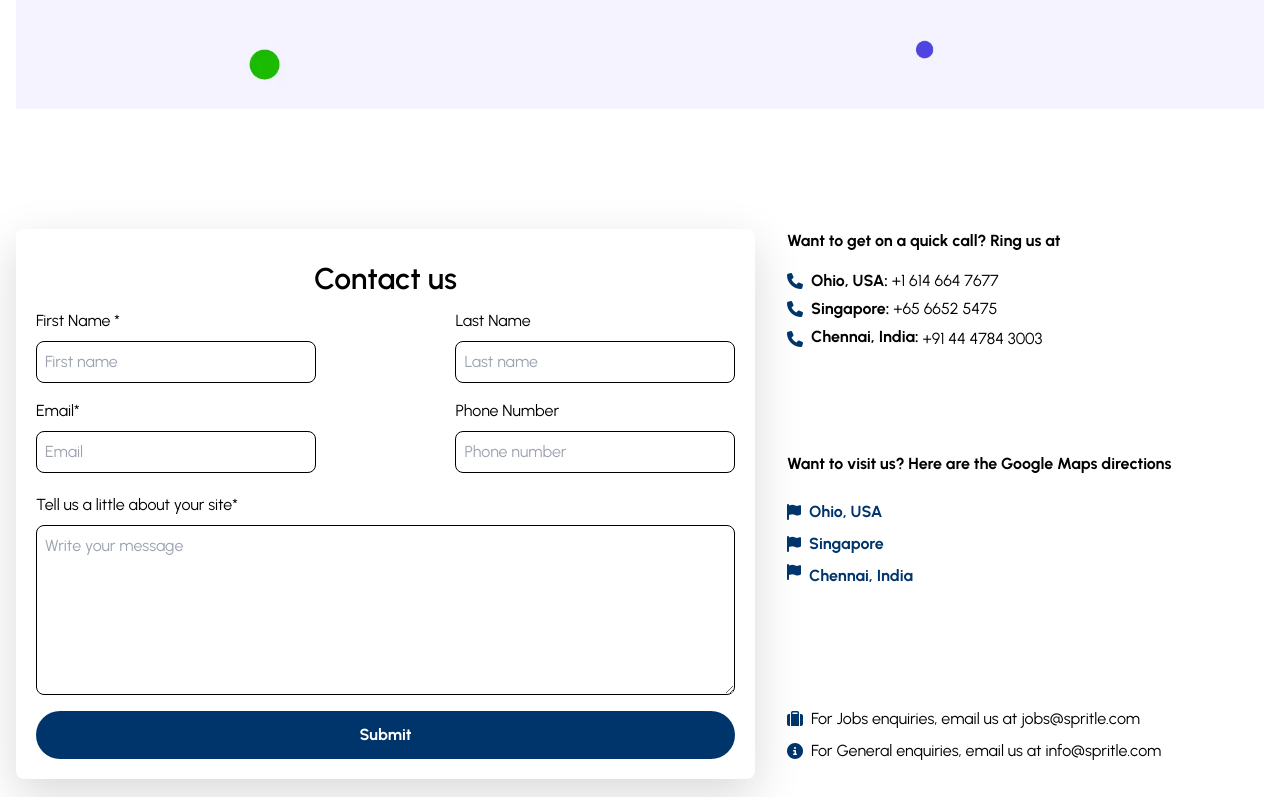
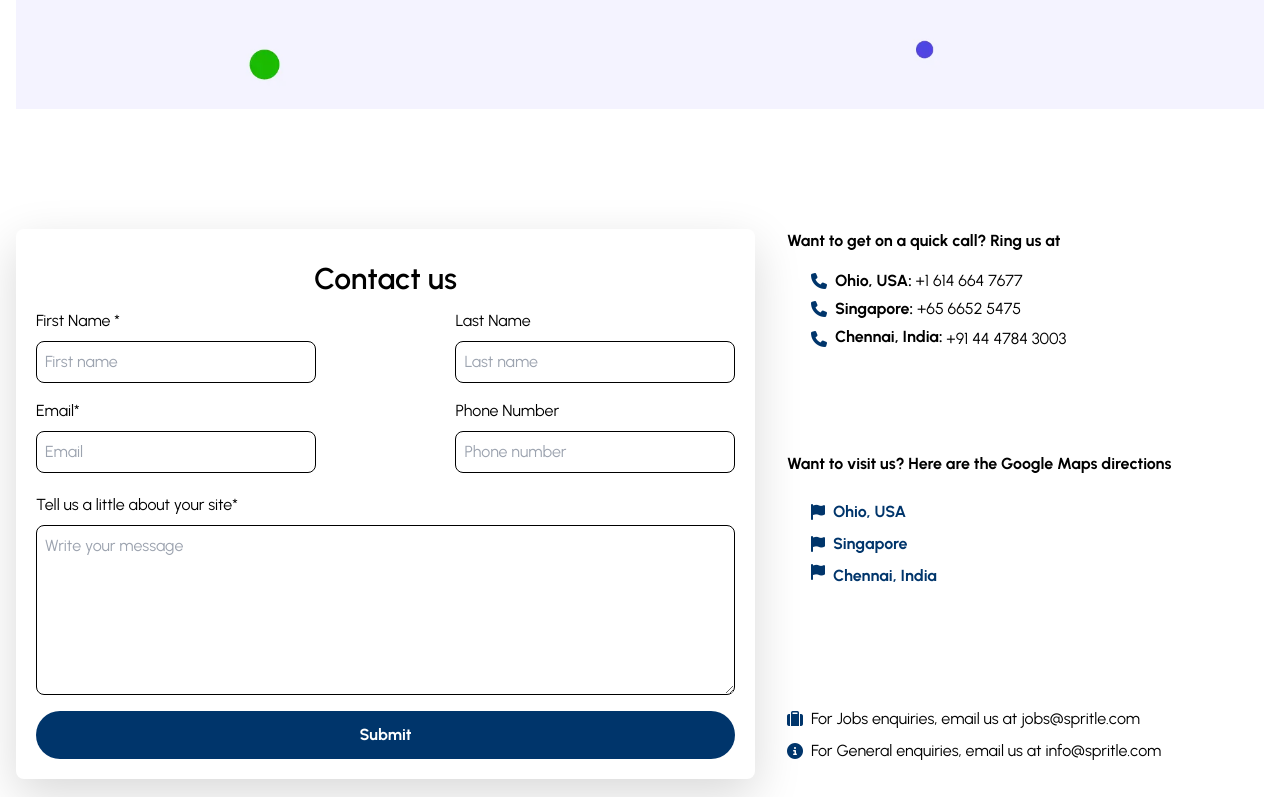
Before and after one commit to spritlesoftware/Smartle-website, a Next.js app: page /contactus in a window 1280 px wide. Shown: the part 568-1365 px from the top of the page. Built offline with nearby package versions, Linux system fonts and the light colour scheme.

Commit message:
Added `style={{paddingLeft:"5%"}}` to two `div` elements in Contactus page.

```diff
--- a/app/contactus/page.jsx
+++ b/app/contactus/page.jsx
@@ -156,7 +156,7 @@ const Contactus = () => {
     <div>
       <h6 className="font-bold">Want to get on a quick call? Ring us at</h6>
       <div className="py-1">
-      <div className="py-3">
+      <div className="py-3" style={{paddingLeft:"5%"}}>
         <p className="flex items-center mb-1">
           <i className="fas fa-phone mr-2" style={{color:'#00356b'}}></i>
           <span className="font-bold">Ohio, USA:</span>&nbsp;+1 614 664 7677
@@ -177,7 +177,7 @@ const Contactus = () => {
     <div>
       <h6 className="font-bold">Want to visit us? Here are the Google Maps directions</h6>
       <div className="py-3 flex flex-col space-y-2">
-      <div className="py-3 flex flex-col space-y-2">
+      <div className="py-3 flex flex-col space-y-2" style={{paddingLeft:"5%"}}>
         <a
           className="flex items-center" style={{color:'#00356b'}}
           href="https://www.google.com/maps/place/Spritle+software+LLC/@40.0044937,-83.1532564,17z/data=!3m1!4b1!4m6!3m5!1s0x8838978530ed0737:0xaa95bab488bbf005!8m2!3d40.0044937!4d-83.1532564!16s%2Fg%2F11rnntvpmb?entry=ttu"
```
